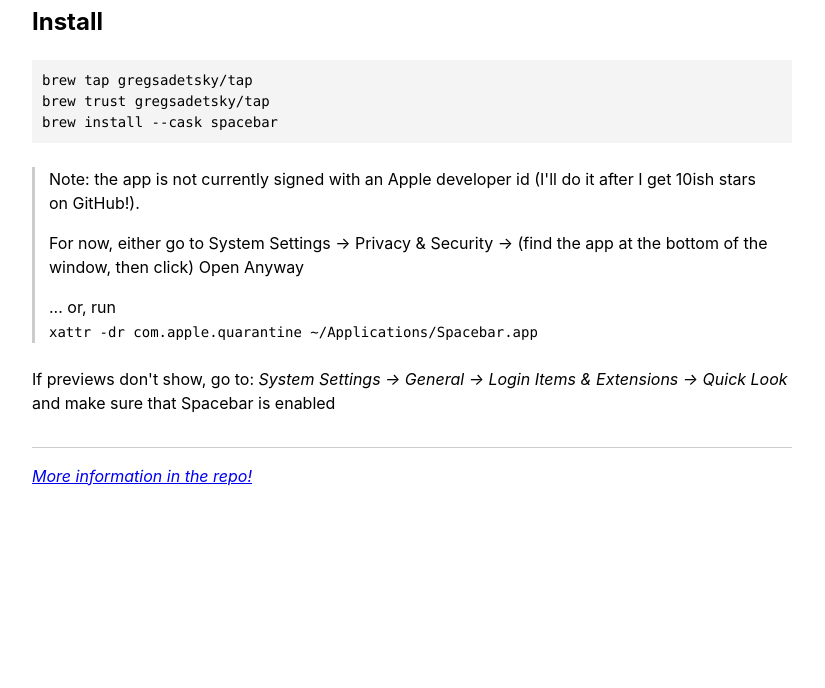
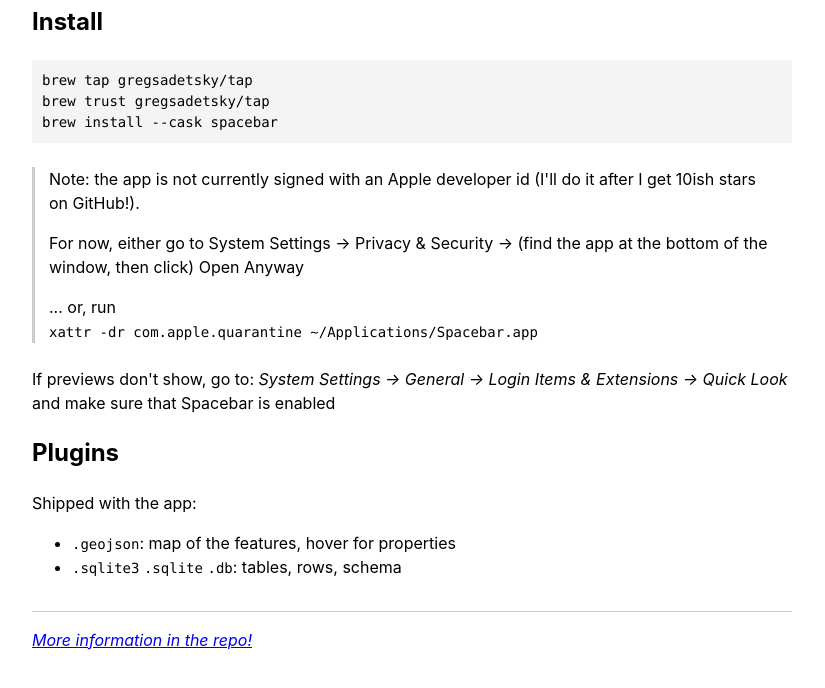
Before and after one commit to gregsadetsky/spacebar, a plain HTML site: page web/index.html in a window 1280 px wide. Shown: the part 698-1386 px from the top of the page, without its empty margins (228-1053 px from the left). Before the commit the page ends 1226 px from the top, so only its background shows below. Drawn offline with Linux system fonts and the light colour scheme.

Commit message:
plugins section: what ships with the app

```diff
--- a/web/index.html
+++ b/web/index.html
@@ -49,6 +49,13 @@
   </blockquote>
   <p>If previews don't show, go to: <em>System Settings → General → Login Items &amp; Extensions → Quick Look</em> and make sure that Spacebar is enabled</p>
 
+  <h2>Plugins</h2>
+  <p>Shipped with the app:</p>
+  <ul>
+    <li><code>.geojson</code>: map of the features, hover for properties</li>
+    <li><code>.sqlite3</code> <code>.sqlite</code> <code>.db</code>: tables, rows, schema</li>
+  </ul>
+
   <hr>
   <p><em><a href="https://github.com/gregsadetsky/spacebar">More information in the repo!</a></em></p>
 </body>
```
Also changed, not shown: README.md.
